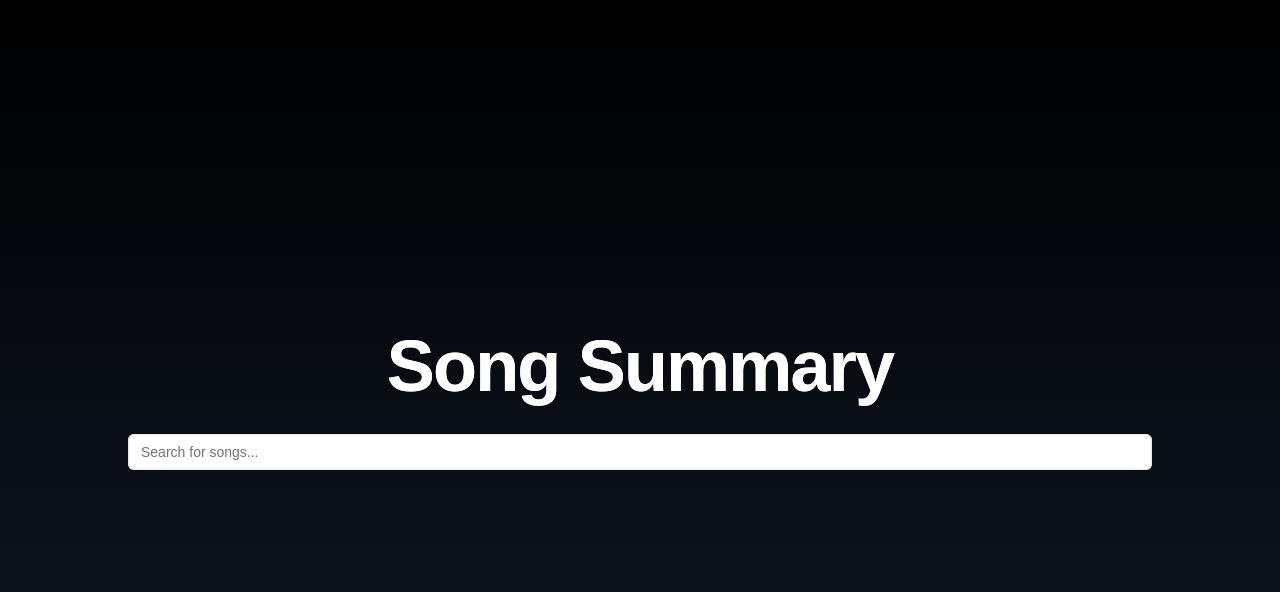
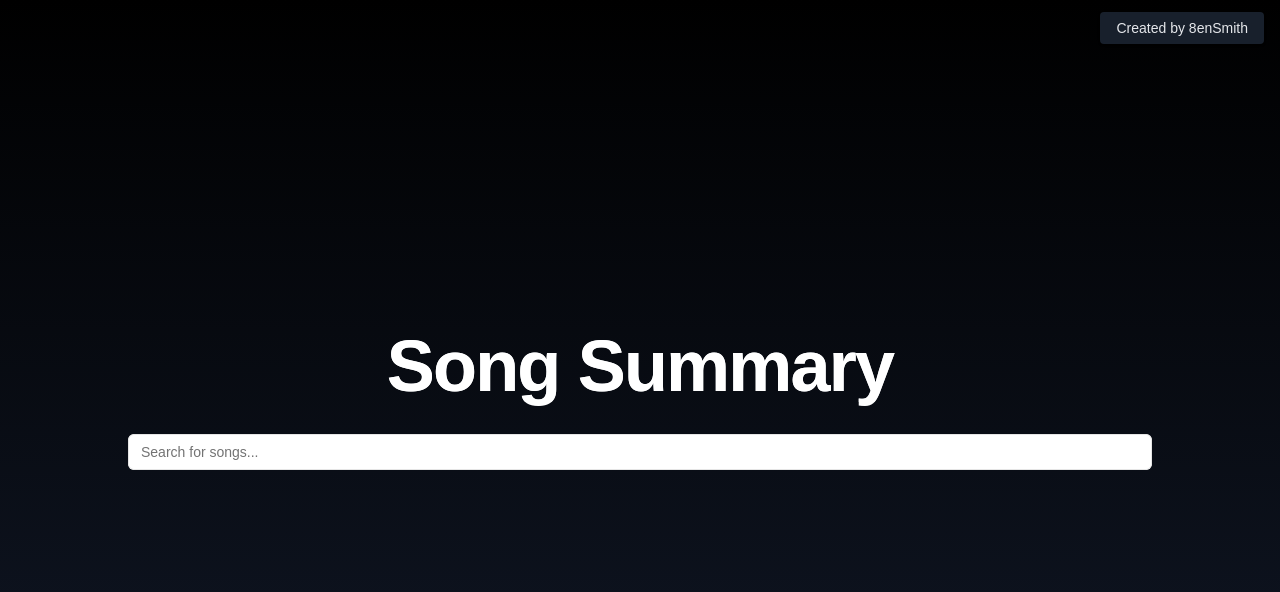
Before and after one commit to 8enSmith/song-summary, a Next.js app: page / in a window 1280 px wide. Shown: the top 592 px of the page. Built offline with nearby package versions, Linux system fonts and the light colour scheme.

Commit message:
feat: add MIT license and attribute page to my github account

```diff
--- a/src/app/page.tsx
+++ b/src/app/page.tsx
@@ -44,6 +44,16 @@ export default function SearchPage() {
 
   return (
     <div className="min-h-screen bg-gradient-to-b from-black to-gray-900 flex items-center justify-center p-4">
+      <div className="absolute top-4 right-4 z-50">
+        <a
+          href="https://github.com/8enSmith/song-summary"
+          target="_blank"
+          rel="noopener noreferrer"
+          className="bg-gray-800/80 text-gray-200 px-4 py-2 rounded shadow hover:bg-gray-700 transition-colors text-sm font-medium"
+        >
+          Created by 8enSmith
+        </a>
+      </div>
       <div className="w-full max-w-5xl relative">
         <h1 className="text-7xl font-extrabold text-white mb-8 text-center tracking-tight bg-clip-text text-transparent bg-gradient-to-r from-white to-gray-300 transition-all duration-300 hover:scale-105 hover:from-white hover:to-blue-300">
           Song Summary
```
Also changed, not shown: 1 other file (tests, documents, lock files or other folders).
